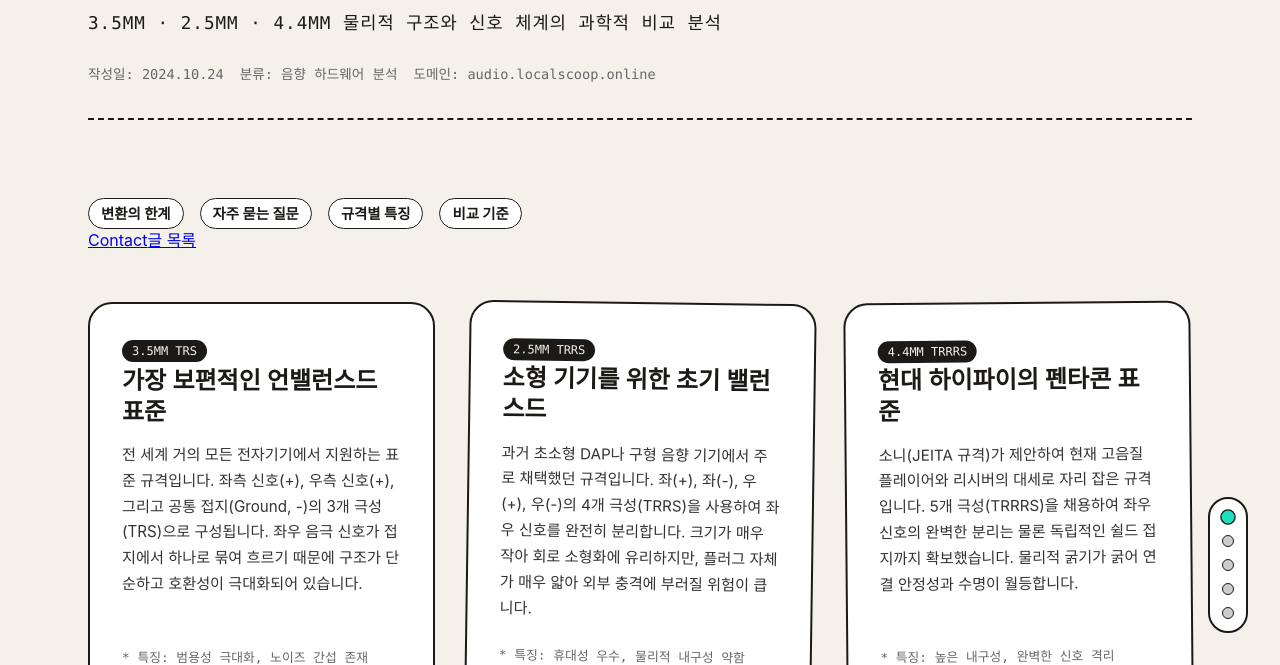
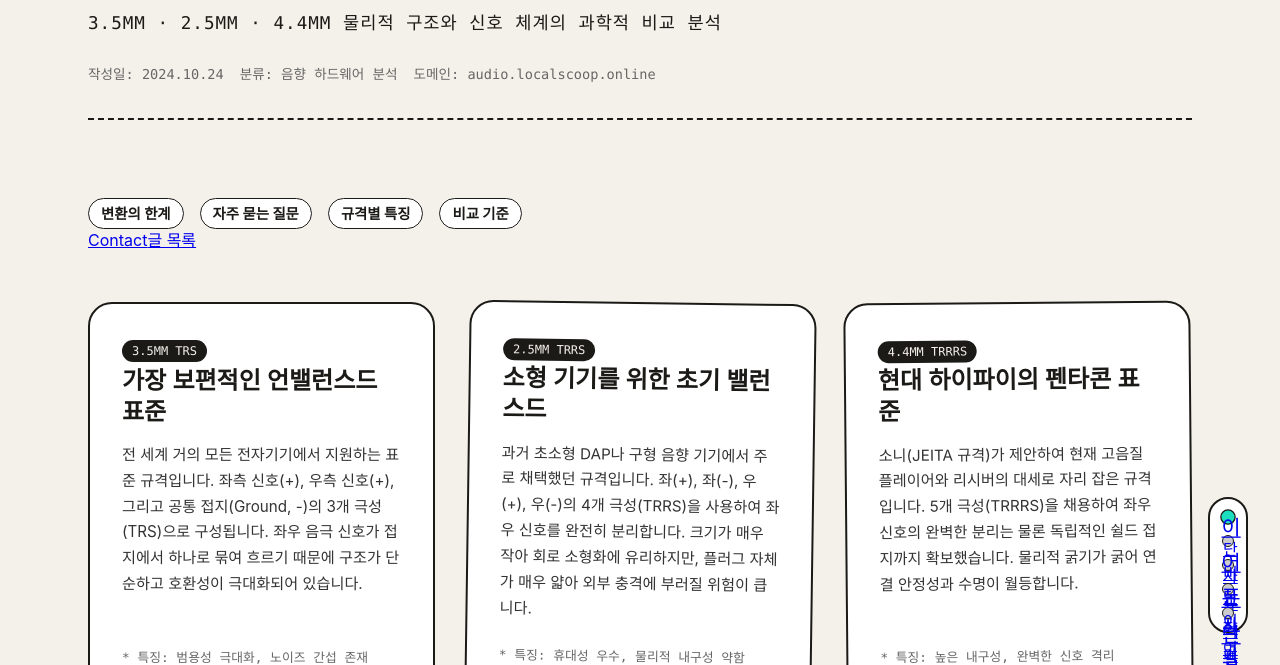
Before and after one commit to tidalhss-star/bp-t2-audio-localscoop, a plain HTML site: page index.html in a window 1280 px wide. Shown: the part 135-800 px from the top of the page. Drawn offline with Linux system fonts and the light colour scheme.

Commit message:
deploy: garbage-free snapshot 2026-08-12T11:00:17.722Z

```diff
--- a/index.html
+++ b/index.html
@@ -679,11 +679,11 @@
 
     <!-- Floating Dot Navigation -->
     <nav class="q-body-acjv-nav" aria-label="Quick Navigation">
-        <a href="#section-top" class="q-body-acjv-item active" title="맨 위로"></a>
-        <a href="#section-grid" class="q-body-acjv-item" title="규격별 특징"></a>
-        <a href="#section-narrative" class="q-body-acjv-item" title="변환의 한계"></a>
-        <a href="#section-comparison" class="q-body-acjv-item" title="비교 기준"></a>
-        <a href="#section-faq" class="q-body-acjv-item" title="자주 묻는 질문"></a>
+        <a href="#section-top" class="q-body-acjv-item active">이어폰 단자 규격 정리</a>
+        <a href="#section-grid" class="q-body-acjv-item">단자 규격별 핵심 요약</a>
+        <a href="#section-narrative" class="q-body-acjv-item">비교하기 전에 반드시</a>
+        <a href="#section-comparison" class="q-body-acjv-item">단자 규격 및 변환</a>
+        <a href="#section-faq" class="q-body-acjv-item">이어폰 단자 규격 관련</a>
     </nav>
 
     <!-- Footer -->
```
Also changed, not shown: posts/25-to-44-변환-어댑터.html (+4 -0 lines), posts/DAC-동글-C타입.html (+4 -0 lines).
